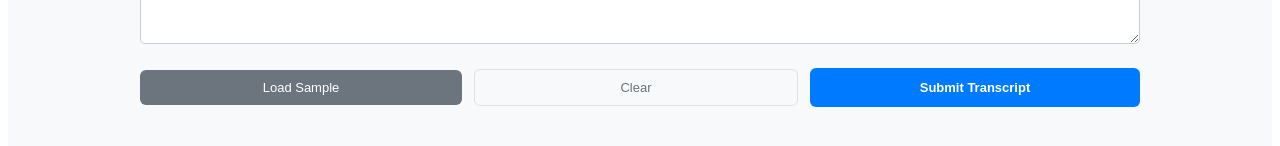
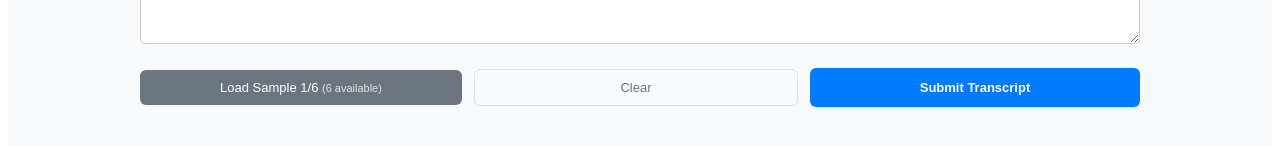
Before and after one commit to theriotc/TrialMatch, an Angular app in the folder frontend/trial-match-app/: page / in a window 1280 px wide. Shown: the part 294-440 px from the top of the page. Built offline with nearby package versions, Linux system fonts and the light colour scheme.

Commit message:
sample indicator

```diff
--- a/frontend/trial-match-app/src/app/components/transcript-upload/transcript-upload.css
+++ b/frontend/trial-match-app/src/app/components/transcript-upload/transcript-upload.css
@@ -64,6 +64,12 @@ button {
 
 .sample-load:hover {
   background-color: #5a6268;
+}
+
+.sample-indicator {
+  font-size: 11px;
+  opacity: 0.8;
+  font-weight: normal;
 }
 
 button:nth-child(2) {
--- a/frontend/trial-match-app/src/app/components/transcript-upload/transcript-upload.html
+++ b/frontend/trial-match-app/src/app/components/transcript-upload/transcript-upload.html
@@ -11,7 +11,8 @@
 
   <div class="button-section">
     <button (click)="onSampleTranscript()" class="sample-load">
-      Load Sample
+      Load Sample {{ currentSampleIndex() + 1 }}/{{ sampleTranscripts.length }}
+      <span class="sample-indicator">({{ sampleTranscripts.length }} available)</span>
     </button>
     <button (click)="onClearTranscript()">Clear</button>
     <button (click)="onUploadTranscript()" [disabled]="isLoading()">
```
